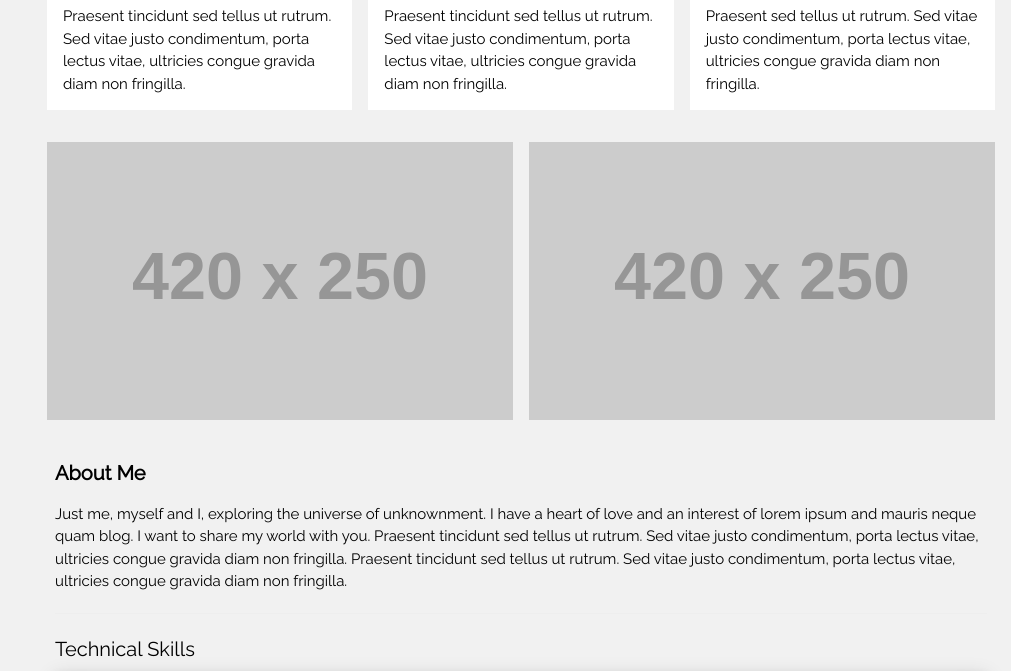
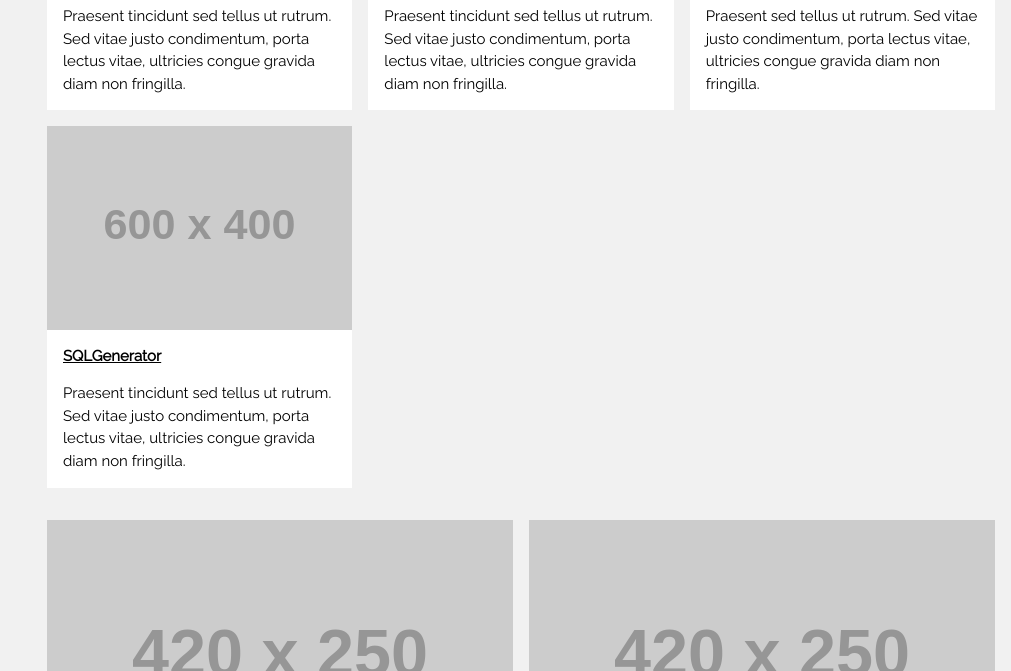
Before and after one commit to hasindusithmin/hasindusithmin.github.io, a plain HTML site: page index.html in a window 1280 px wide. Shown: the part 1180-1851 px from the top of the page, without its empty margins (269-1280 px from the left). Drawn offline with nearby package versions, Linux system fonts and the light colour scheme; placeholder pictures from the web are drawn by us.

Commit message:
Update index.html

```diff
--- a/index.html
+++ b/index.html
@@ -121,6 +121,31 @@ body,h1,h2,h3,h4,h5,h6 {font-family: "Raleway", sans-serif}
           <p>Praesent  sed tellus ut rutrum. Sed vitae justo condimentum, porta lectus vitae, ultricies congue gravida diam non fringilla.</p>
         </div>
     </div>
+  </div>
+
+   <!-- 4th Photo Grid-->
+  <div class="w3-row-padding">
+    <div class="w3-third w3-container w3-margin-bottom">
+      <img src="https://via.placeholder.com/600x400.png?text=SQLGenerator" alt="SQLGenerator" style="width:100%" class="w3-hover-opacity">
+      <div class="w3-container w3-white">
+        <p><b><a href="https://sqlgenerator.deta.dev/" target="_blank">SQLGenerator</a></b></p>
+        <p>Praesent tincidunt sed tellus ut rutrum. Sed vitae justo condimentum, porta lectus vitae, ultricies congue gravida diam non fringilla.</p>
+      </div>
+    </div>
+<!--     <div class="w3-third w3-container w3-margin-bottom">
+      <img src="https://via.placeholder.com/600x400.png?text=NewsAPI" alt="NewsAPI" style="width:100%" class="w3-hover-opacity">
+      <div class="w3-container w3-white">
+        <p><b><a href="https://newsapi.deta.dev/" target="_blank">NewsAPI</a></b></p>
+        <p>Praesent tincidunt sed tellus ut rutrum. Sed vitae justo condimentum, porta lectus vitae, ultricies congue gravida diam non fringilla.</p>
+      </div>
+    </div> -->
+<!--     <div class="w3-third w3-container">
+      <img src="https://via.placeholder.com/600x400.png?text=LyricsAPI" alt="LyricsAPI" style="width:100%" class="w3-hover-opacity">
+      <div class="w3-container w3-white">
+        <p><b><a href="https://sinhalalyrics.deta.dev/" target="_blank">LyricsAPI</a></b></p>
+        <p>Praesent tincidunt sed tellus ut rutrum. Sed vitae justo condimentum, porta lectus vitae, ultricies congue gravida diam non fringilla.</p>
+      </div>
+    </div> -->
   </div>
 
 
```
